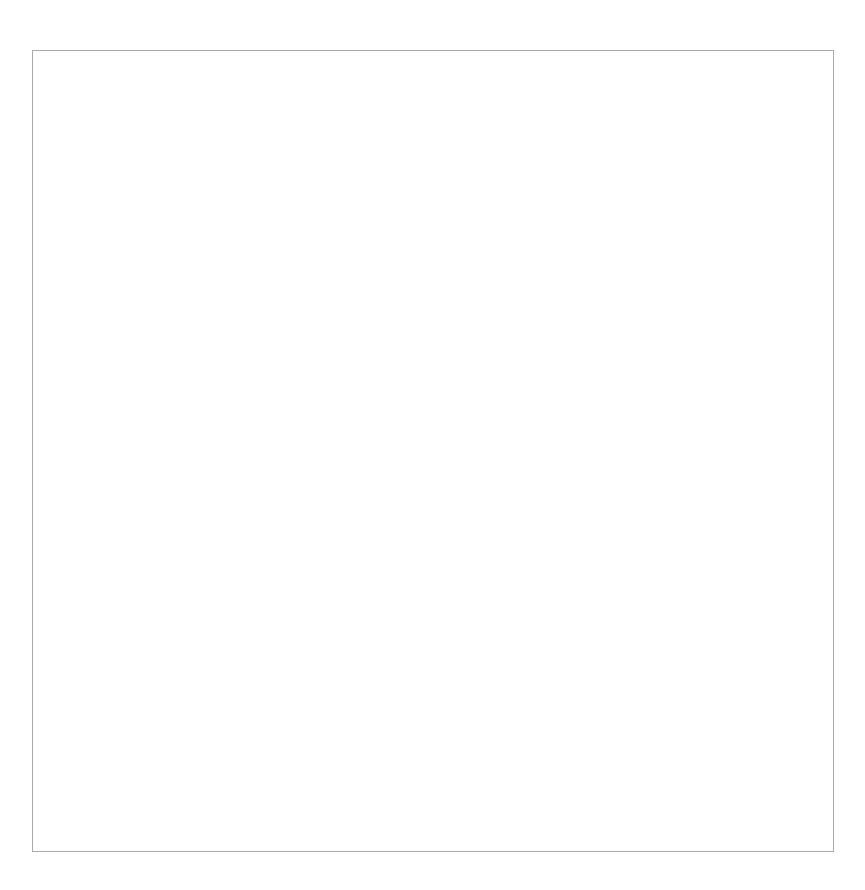
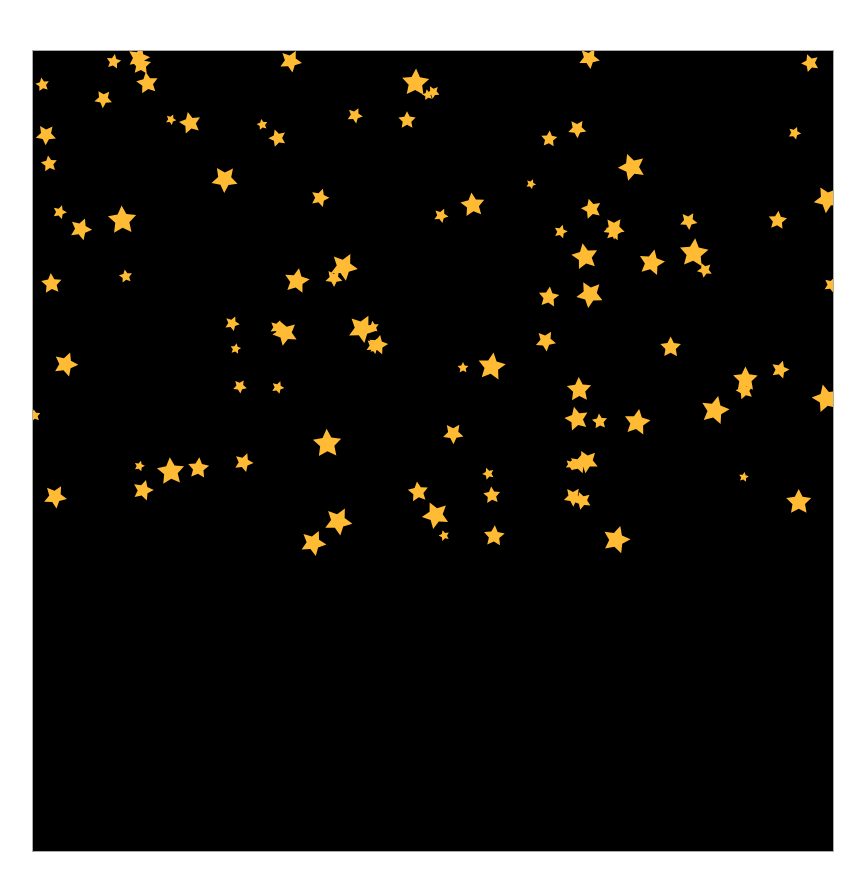
Before and after one commit to aaabinbin/CountDownCanvas, a plain HTML site: page canvas/star/star.html in a window 1280 px wide. Shown: the whole page, without its empty margins (207-1072 px from the left). Drawn offline with Linux system fonts and the light colour scheme.

Commit message:
添加夜空

```diff
--- a/canvas/star/star.html
+++ b/canvas/star/star.html
@@ -15,11 +15,50 @@
     canvas.width = 800
     canvas.height = 800
     var context = canvas.getContext('2d')
+
+    /* 黑夜 */
+    context.fillStyle = 'black'
+    context.fillRect(0, 0, canvas.width, canvas.height)
+    // context.lineWidth = 20
+    // context.lineJoin = 'miter' // miter 默认 bevel 折接 round 圆弧
+    // context.miterLimit = 10 // miter 的最大长度 默认是 10，意味着一个斜面的长度不应该超过线条宽度的 10 倍
+    for (var i = 0; i < 100; i++) {
+      var r = Math.random() * 10 + 5
+      var x = Math.random() * canvas.width
+      var y = Math.random() * (canvas.height - 300)
+      var a = Math.random() * 360
+      drawStar(context, x, y, r, a)
+    }
+  }
+
+  function drawStar (cxt, x, y, r, rot) {
+    cxt.save()
+
+    cxt.translate(x, y)
+    cxt.rotate(rot / 180 * Math.PI)
+    cxt.scale(r, r)
+
+    starPath(cxt)
+
+    cxt.fillStyle = '#fb3'
+    // cxt.strokeStyle = '#fd5'
+    // cxt.lineWidth = 3
+    // cxt.lineJoin = 'round'
+
+    cxt.fill()
+    // cxt.stroke()
+
+    cxt.restore()
+  }
+
+  // 绘制一个标准的五角星
+  function starPath (cxt) {
+    cxt.beginPath()
     for (var i = 0; i < 5; i++) {
-      context.lineTo(Math.cos((18 + i * 72) / 180 * Math.PI) * 300 + 400, Math.cos((18 + i * 72) / 180 * Math.PI) * 300 + 200) // 一度为1π
+      cxt.lineTo(Math.cos((18 + i * 72) / 180 * Math.PI), -Math.sin((18 + i * 72) / 180 * Math.PI)) // 一度为1π
+      cxt.lineTo(Math.cos((54 + i * 72) / 180 * Math.PI) / 2, -Math.sin((54 + i * 72) / 180 * Math.PI) / 2)
     }
-    context.beginPath()
-    context.closePath()
+    cxt.closePath()
   }
 </script>
 </html>
```
